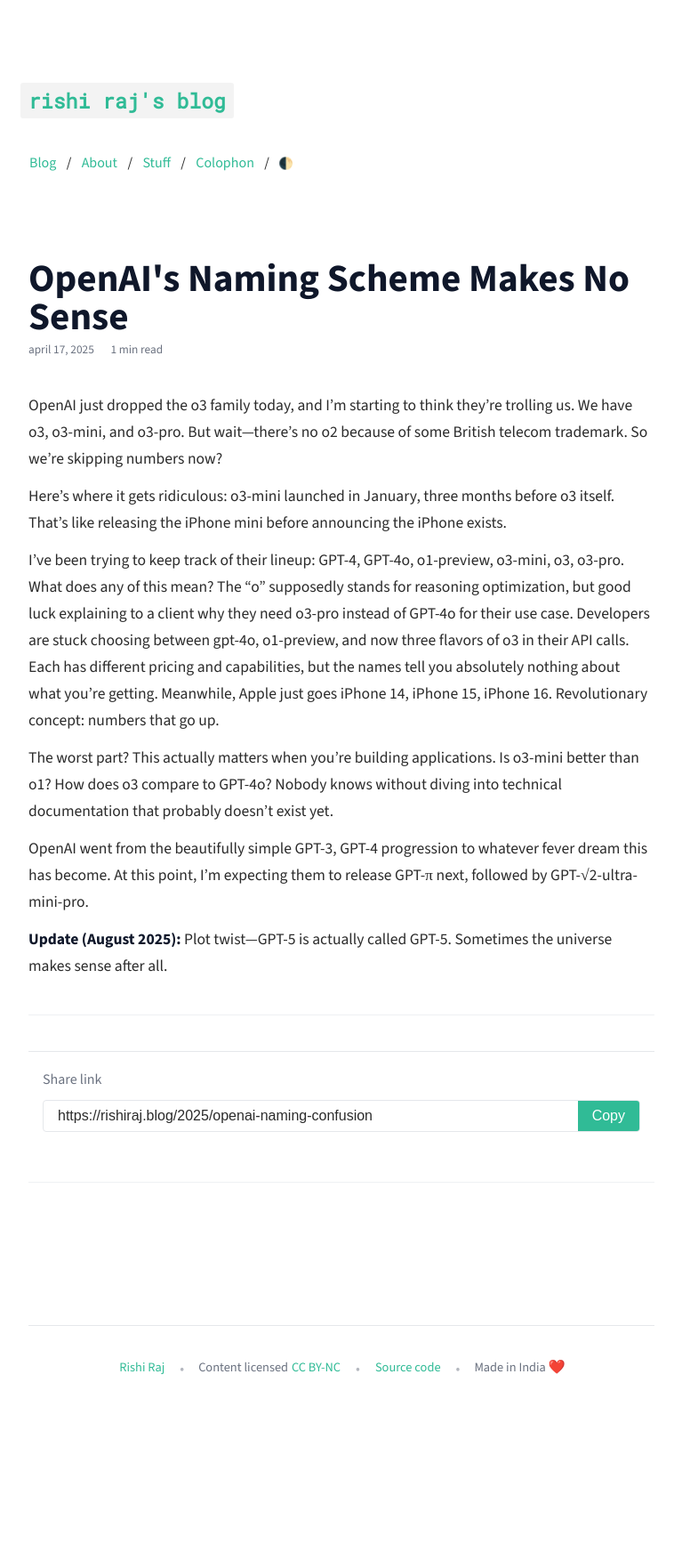
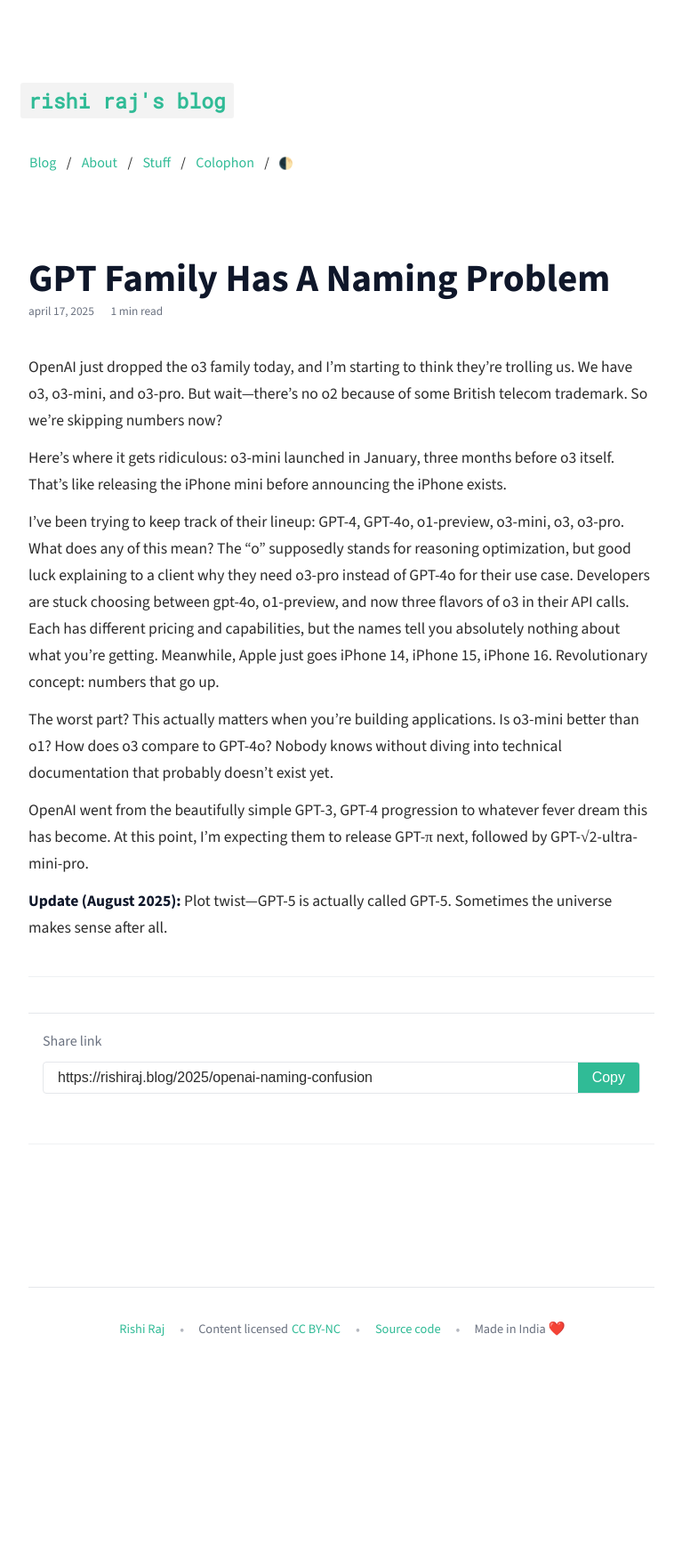
Before and after one commit to talkxo/rishiraj-blog-machine, a Jekyll site: the page built from _posts/2025-04-17-openai-naming-confusion.md, in a window 1280 px wide. Shown: the whole page at 89% size, without its empty margins (256-1023 px from the left). Built offline with Jekyll 4.4.1, drawn with Linux system fonts in a browser that asks for light colours; nearby versions of some CDN libraries; after the commit the page ends 1701 px from its top, so only the background shows below that.

Commit message:
Update OpenAI post title to 'GPT Family Has A Naming Problem'

```diff
--- a/_posts/2025-04-17-openai-naming-confusion.md
+++ b/_posts/2025-04-17-openai-naming-confusion.md
@@ -1,6 +1,6 @@
 ---
 layout: post
-title: "OpenAI's Naming Scheme Makes No Sense"
+title: "GPT Family Has A Naming Problem"
 date: 2025-04-17
 categories: [ai, technology, openai]
 tags: [openai, gpt, ai-models, naming, technology, api]
```
